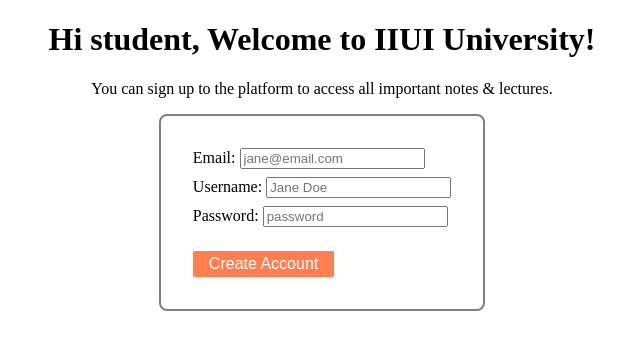
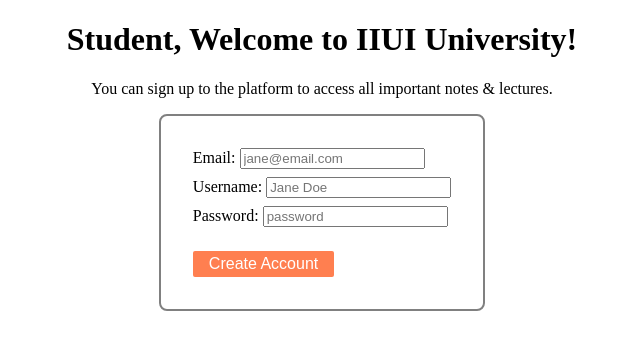
Before and after one commit to syed1muhammad0abbas2kazmi3/Registration-Form-CICD-, a website: page frontend/index.html in a window 1280 px wide. Shown: the whole page, without its empty margins (318-958 px from the left). Drawn offline with Linux system fonts and the light colour scheme.

Commit message:
qa branch modified 1

```diff
--- a/frontend/index.html
+++ b/frontend/index.html
@@ -7,7 +7,7 @@
     <title>Home Page</title>
 </head>
 <body>
-    <h1>Hi student, Welcome to IIUI University!</h1>
+    <h1>Student, Welcome to IIUI University!</h1>
     <p>You can sign up to the platform to access all important notes & lectures.</p>
 
     <form action="/addUser" method="POST" target="_blank" id="signupForm">
```
